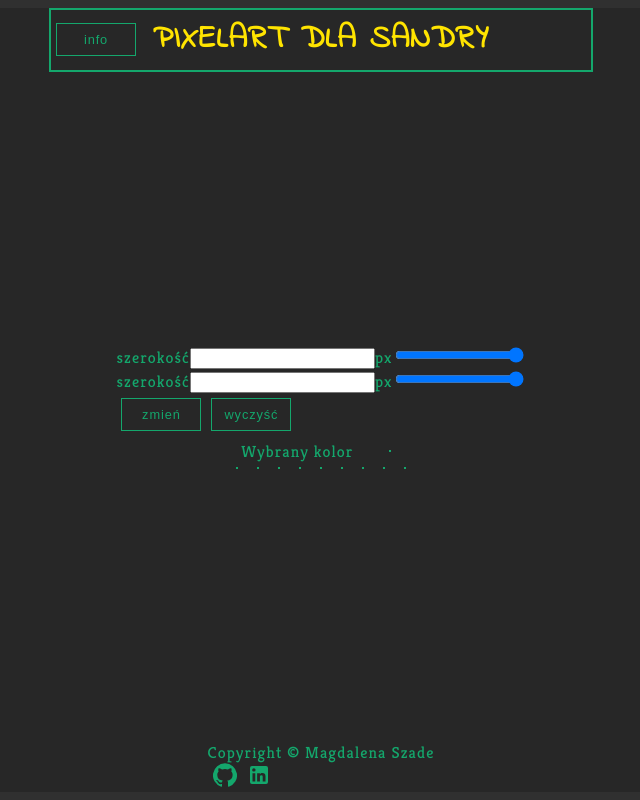
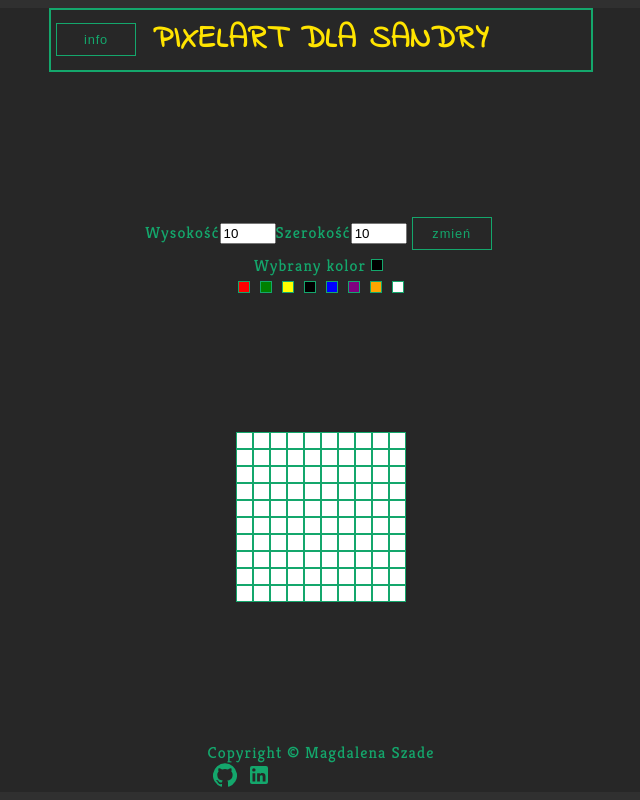
Before and after one commit to MagdaSzade/pixelart, a React (Create React App) app in the folder client/: page / in a window 1280 px wide. Shown: the whole page, without its empty margins (319-959 px from the left). Built offline with nearby package versions, Linux system fonts and the light colour scheme.

Commit message:
create given size of canva and enable coloring pixels

```diff
--- a/client/src/components/App.js
+++ b/client/src/components/App.js
@@ -12,7 +12,8 @@ class App extends React.Component {
     state = {
         isPopup: false,
         width: 10,
-        hight: 10,
+        height: 10,
+        selectedColor: "black"
     };
 
     showPopUp = () => {
@@ -20,10 +21,17 @@ class App extends React.Component {
     };
 
     onSelectSize = size => {
+        console.log(size);
         this.setState({
             width: size.width,
-            hight: size.hight
+            height: size.height
         });
+    };
+
+    onSelectColor = color => {
+        this.setState({
+            selectedColor: color
+        })
     };
 
     render() {
@@ -32,17 +40,17 @@ class App extends React.Component {
                 <HeaderBar showPopUp={this.showPopUp} />
                 <div className="grid">
                     <SelectSize onSelectSize={this.onSelectSize}/>
-                    <SelectColor />
+                    <SelectColor onSelectColor={this.onSelectColor}/>
                 </div>
+                <Canva
+                    selectedColor={this.state.selectedColor}
+                    width={this.state.width}
+                    height={this.state.height}
+                />
                 <FooterBar />
             </div>
         );
     }
 }
 
-//
-//
-//<Canva />
-//
-
 export default App;
--- a/client/src/components/Canva.js
+++ b/client/src/components/Canva.js
@@ -3,12 +3,33 @@ import React from 'react';
 import Pixel from './Pixel';
 
 class Canva extends React.Component {
+    createCanva = () => {
+        return (
+            Array.from({ length: this.props.height }, (v, k) =>  {
+                return (
+                    Array.from({length : this.props.width}, (v, k) => {
+                        return <Pixel style={{backgroundColor: "white"}}/>
+                    })
+                )
+            })
+        )
+    }
+
+    onColor = (event) => {
+        if (event.target.className.includes("pixel")) {
+            event.target.style.backgroundColor = this.props.selectedColor;
+        }
+    }
 
     render() {
         return (
-            <div className="canva">
-                CANVAQ!!!!
+            <div
+                className="canva grid"
+                style={{gridTemplateColumns: `repeat(${this.props.width}, 1fr)`}}
+                onClick={this.onColor}>
+                {this.createCanva()}
             </div>
+
         )
     }
 }
--- a/client/src/components/FooterBar.js
+++ b/client/src/components/FooterBar.js
@@ -12,10 +12,10 @@ const FooterBar = () => {
                     <div className="footer-text">
                         Copyright © Magdalena Szade
                     </div>
-                    <a href="https://github.com/MagdaSzade" target='_blank'>
+                    <a href="https://github.com/MagdaSzade" target='_blank' rel="noopener noreferrer">
                         <GitHubIcon />
                     </a>
-                    <a href="https://www.linkedin.com/in/magdalena-szade/" target='_blank'>
+                    <a href="https://www.linkedin.com/in/magdalena-szade/" target='_blank' rel="noopener noreferrer">
                         <LinkedInIcon />
                     </a>
                 </div>
--- a/client/src/components/Pixel.js
+++ b/client/src/components/Pixel.js
@@ -1,8 +1,10 @@
 import React from "react";
+
+import "../styles/pixel.css";
 
 const Pixel = (props) => {
     return (
-        <div className="grid-element" data={props.data} style={props.style}></div>
+        <div className="grid-element pixel .thin-border" data={props.data} style={props.style}></div>
     )
 }
 
--- a/client/src/components/SelectColor.js
+++ b/client/src/components/SelectColor.js
@@ -2,31 +2,41 @@ import React from 'react';
 
 import Pixel from './Pixel';
 
+import "../styles/selectColor.css";
+
 
 class SelectColor extends React.Component {
+    state = {
+        selectedColor: "black",
+        colorsToSelect: ["red", "green", "yellow", "black", "blue", "purple", "orange", "white"]
+    }
 
-    onSelectColor(event) {
-        if (event.target.className.includes("Pixel")) {
-            this.props.selectColor(event.target.style.backgroundColor);
+    onSelectColor = (event) => {
+        if (event.target.className.includes("pixel")) {
+            this.setState({selectedColor: event.target.style.backgroundColor});
+            this.props.onSelectColor(event.target.style.backgroundColor);
         }
     }
+
+    allColorToSelect() {
+        return (
+            this.state.colorsToSelect.map(color => {
+                return <Pixel style={{backgroundColor: color}} key={color}/>
+            })
+        )
+    }
+
     render() {
         return (
-            <div className="select-color-Pixel">
-                <div className="selected-color">
+            <div className="select-color grid">
+                <div className="selected-color flex">
                     <div className="selected-color-text">Wybrany kolor</div>
-                    <Pixel color={this.props.selectedColor}/>
+                    <Pixel style={{backgroundColor: this.state.selectedColor}}/>
                 </div>
-                <div className="colors-to-select" >
-                    <Pixel color="red"/>
-                    <Pixel color="green"/>
-                    <Pixel color="yellow"/>
-                    <Pixel color="balck"/>
-                    <Pixel color="white"/>
-                    <Pixel color="blue"/>
-                    <Pixel color="purple"/>
-                    <Pixel color="orange"/>
-                    <Pixel color="pink"/>
+                <div className="colors-to-select flex"
+                    onClick={this.onSelectColor}
+                >
+                    {this.allColorToSelect()}
                 </div>
             </div>
         )
--- a/client/src/components/SelectSize.js
+++ b/client/src/components/SelectSize.js
@@ -1,47 +1,56 @@
 import React from 'react';
 
-import Button from './Button'
+class SelectSize extends React.Component {
+    state = {
+        width: 10,
+        height: 10
+    };
 
-class SelectSize extends React.Component {
+    onHeightChange = event => {
+        this.setState({height: event.target.value});
+    };
+
+    onWidthChange = event => {
+        this.setState({width: event.target.value});
+    };
+
+    onSizeChange = event => {
+        event.preventDefault();
+        this.props.onSelectSize({
+            width: this.state.width,
+            height: this.state.height
+        })
+    }
 
     render() {
         return(
             <div className="select-size">
-                <form>
-                    <div className="select-size-box">
-                        <div className="slider-width-box select-box">
-                            <label className="select-size-text" htmlFor="width">szerokość</label>
-                            <input
-                                className="input"
-                                type="text"
-                                id="width"
-                            />px
-                            <input
-                                className="slider"
-                                type="range"
-                                min="10"
-                                max="20"
-                            />
-                        </div>
-                        <div className="slider-width-box select-box">
-                            <label className="select-size-text" htmlFor="width">szerokość</label>
-                            <input
-                                className="input"
-                                type="text"
-                                id="width"
-                            />px
-                            <input
-                                className="slider"
-                                type="range"
-                                min="10"
-                                max="20"
-                            />
-                        </div>
-                        <div className="submit-button" data-id="box">
-                            <Button data="change" text="zmień" />
-                            <Button data="clear" text="wyczyść" />
-                        </div>
-                    </div>
+                <form onSubmit={this.onSizeChange}>
+                    <label htmlFor="height">Wysokość</label>
+                    <input
+                        type="number"
+                        id="height"
+                        name="height"
+                        min="5"
+                        max="20"
+                        value={this.state.height}
+                        onChange={this.onHeightChange}
+                    />
+                    <label htmlFor="width">Szerokość</label>
+                    <input
+                        type="number"
+                        id="width"
+                        name="width"
+                        min="5"
+                        max="20"
+                        value={this.state.width}
+                        onChange={this.onWidthChange}
+                    />
+                    <input
+                        type="submit"
+                        value="zmień"
+                        className='button thin-border' >
+                    </input>
                 </form>
             </div>
         )
--- /dev/null
+++ b/client/src/styles/pixel.css
@@ -0,0 +1,4 @@
+.pixel {
+    width: 15px;
+    height: 15px;
+}
--- /dev/null
+++ b/client/src/styles/selectColor.css
@@ -0,0 +1,14 @@
+.selected-color {
+    justify-content: center;
+    align-items: center;
+}
+
+.colors-to-select {
+    margin-top: 5px;
+}
+
+.select-color .pixel {
+    height: 10px;
+    width: 10px;
+    margin: 0 5px;
+}
--- a/client/src/styles/styles.css
+++ b/client/src/styles/styles.css
@@ -59,49 +59,7 @@ a:hover {
     margin: 5px;
 }
 
-.border {
-    border: solid 2px var(--main-detail-color);
-}
 
 .borderbox {
     box-sizing: border-box;
 }
-
-.selected-color-text {
-    padding: 5px;
-    padding-left: 10px;
-}
-
-.selected-color {
-    display: grid;
-    grid-template-columns: 3fr 1fr;
-    grid-column-gap: 10px;
-    justify-items: center;
-    align-items: center;
-}
-
-.colors-to-select {
-    display: grid;
-    grid-template-columns: repeat(9, 1fr);
-    grid-column-gap: 10px;
-    justify-items: center;
-    align-items: center;
-}
-
-.box {
-    width: 15px;
-    height: 15px;
-    border: solid 1px var(--main-detail-color);
-}
-
-.canva-box {
-    width: 100%;
-    display: grid;
-    justify-content: center;
-}
-
-.canva {
-    display: inline-grid;
-    grid-template-rows: 15px;
-    grid-auto-rows: 15px;
-}
```
